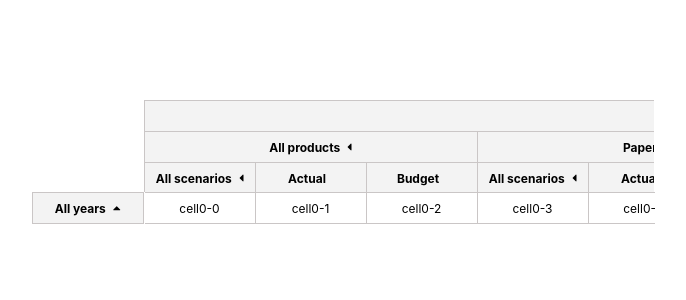
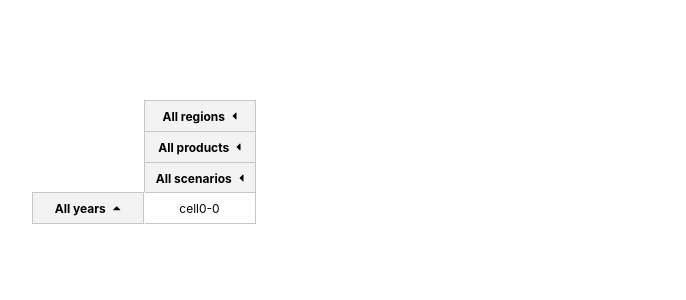
Before and after one commit to cherginets/cube, a React (Create React App) app: page / in a window 1280 px wide. Shown: the top 300 px of the page, without its empty margins (297-983 px from the left). Built offline with nearby package versions, Linux system fonts and the light colour scheme.

Commit message:
STABLE HEAD !!

```diff
--- a/src/PivotTable.js
+++ b/src/PivotTable.js
@@ -214,19 +214,18 @@ class PivotTable extends Component {
     getTrsHead = () => {
         let get_trs = (tree, param_length = 1) => {
             let trs = [];
-            // if(tree.hidden) {
-            //     return trs;
-            // }
+            if(tree.hidden) {
+                return trs;
+            }
             if(tree._subtree) {
                 trs = get_trs(tree._subtree, param_length);
                 trs = copy(trs);
 
-                // let length = this.tree_get_deep_length(tree._subtree, (tree) => !tree.hidden);
-                let length = this.tree_get_deep_length(tree._subtree);
+                let length = this.tree_get_deep_length(tree._subtree, (tree) => !tree.hidden);
                 length = length * param_length;
                 trs[0].tds.unshift({...tree, rowSpan: length});
                 tree.childs
-                    // .filter((child) => !child.hidden)
+                    .filter((child) => !child.hidden)
                     .forEach(child => {
                         trs = trs.concat(get_trs(child));
                     });
@@ -234,9 +233,9 @@ class PivotTable extends Component {
                 trs.push({tds: [tree]});
                 tree.childs.forEach(child => {
                     this.getTreeIterator(child, (child) => {
-                        // if(!child.hidden) {
+                        if(!child.hidden) {
                             trs.push({tds: [child]});
-                        // }
+                        }
                     })
                 })
             }
@@ -246,19 +245,18 @@ class PivotTable extends Component {
             console.group('func - convert_trs_for_head');
             console.log('trs', trs);
             let result_trs = [], added_td;
-            // debugger;
+
             for (let i = trs.length - 1; i >= 0; i--) {
                 // Костылииии. Максимум в шапке может быть 4 уровня (строк заголовков)
                 if (trs[i].tds.length === 1) {
-                    if (!result_trs[result_trs.length - 1]) {
-                        result_trs[0] = {tds: []};
-                    }
+                    if (!result_trs[result_trs.length - 1]) result_trs.unshift({tds: []});
+
                     result_trs[result_trs.length - 1].tds.unshift(trs[i].tds[0]);
                 }
                 else if (trs[i].tds.length === 2) {
-                    if (!result_trs[result_trs.length - 2]) {
-                        result_trs.unshift({tds: []});
-                    }
+                    if (!result_trs[result_trs.length - 1]) result_trs.unshift({tds: []});
+                    if (!result_trs[result_trs.length - 2]) result_trs.unshift({tds: []});
+
                     added_td = trs[i].tds[trs[i].tds.length - 1];
                     result_trs[result_trs.length - 1].tds.unshift(added_td);
 
@@ -268,9 +266,10 @@ class PivotTable extends Component {
                     });
                 }
                 else if (trs[i].tds.length === 3) {
-                    if (!result_trs[result_trs.length - 3]) {
-                        result_trs.unshift({tds: []});
-                    }
+                    if (!result_trs[result_trs.length - 1]) result_trs.unshift({tds: []});
+                    if (!result_trs[result_trs.length - 2]) result_trs.unshift({tds: []});
+                    if (!result_trs[result_trs.length - 3]) result_trs.unshift({tds: []});
+
                     added_td = trs[i].tds[trs[i].tds.length - 1];
                     result_trs[result_trs.length - 1].tds.unshift(added_td);
 
```
